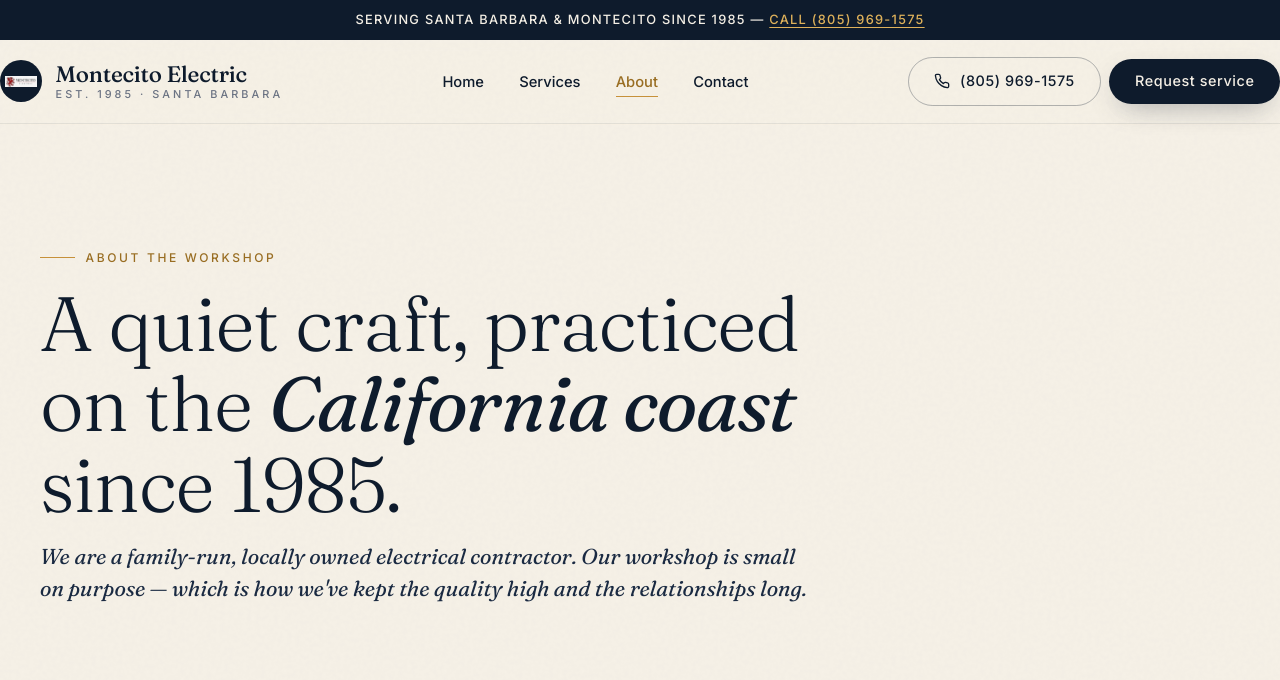
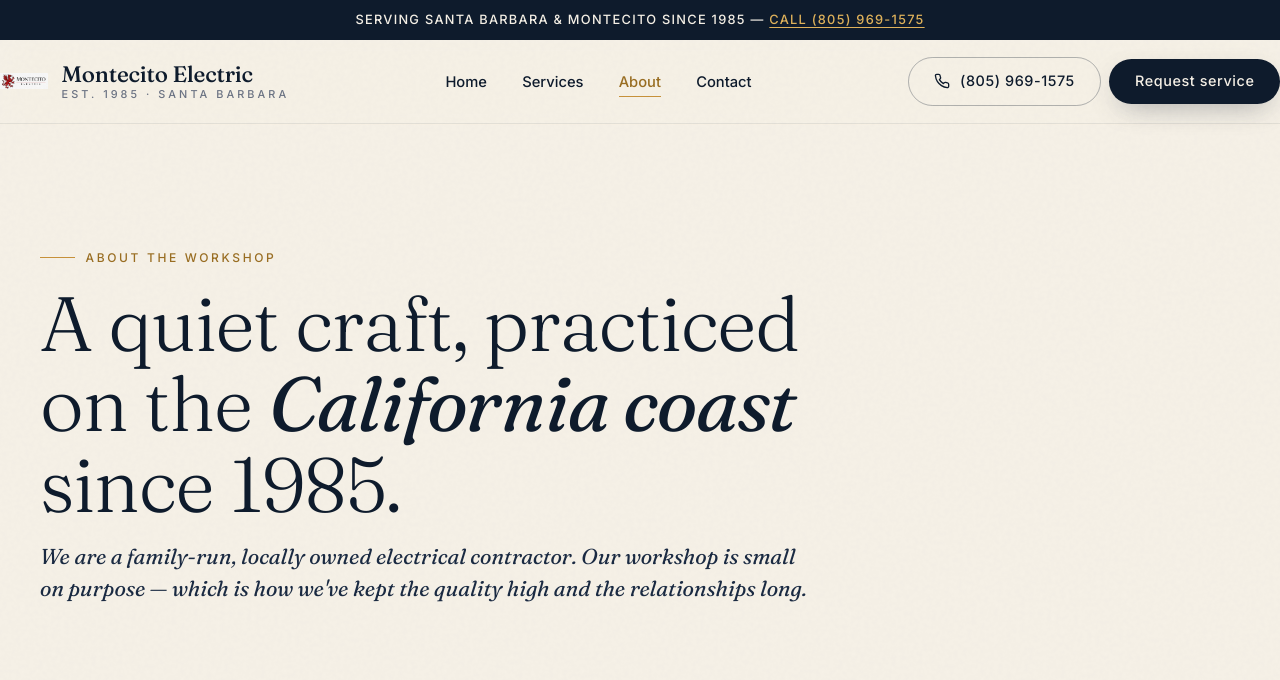
Before and after one commit to carpefukendiem/montecito-electric, a plain HTML site: page about.html in a window 1280 px wide. Shown: the top 680 px of the page. Drawn offline with Linux system fonts and the light colour scheme.

Commit message:
Update logo display and standardize brand text across all pages
Remove circular background from logo mark, increase size to 48px, add
descriptive alt text, and make footer subtitle consistent with header
("Est. 1985 · Santa Barbara").

Co-Authored-By: Claude Opus 4.6 (1M context) <noreply@anthropic.com>

```diff
--- a/about.html
+++ b/about.html
@@ -22,7 +22,7 @@
   <div class="container nav-inner">
     <a href="index.html" class="brand" aria-label="Montecito Electric — Home">
       <span class="brand-mark" aria-hidden="true">
-        <img class="brand-logo" src="assets/images/montecito-electric-logo.png" width="40" height="40" alt="" decoding="async" />
+        <img class="brand-logo" src="assets/images/montecito-electric-logo.png" width="48" height="48" alt="Montecito Electric dragon logo" decoding="async" />
       </span>
       <span class="brand-text">
         <span class="brand-name">Montecito Electric</span>
@@ -245,11 +245,11 @@
       <div class="footer-brand">
         <a href="index.html" class="brand" aria-label="Montecito Electric">
           <span class="brand-mark" aria-hidden="true">
-            <img class="brand-logo" src="assets/images/montecito-electric-logo.png" width="40" height="40" alt="" decoding="async" />
+            <img class="brand-logo" src="assets/images/montecito-electric-logo.png" width="48" height="48" alt="Montecito Electric dragon logo" decoding="async" />
           </span>
           <span class="brand-text">
             <span class="brand-name">Montecito Electric</span>
-            <span class="brand-sub">Est. 1985</span>
+            <span class="brand-sub">Est. 1985 · Santa Barbara</span>
           </span>
         </a>
         <p>A locally owned and operated, family-run electrical contractor serving the Santa Barbara and Montecito community since 1985.</p>
--- a/assets/css/styles.css
+++ b/assets/css/styles.css
@@ -174,22 +174,15 @@ section { padding: clamp(5rem, 9vw, 8.5rem) 0; position: relative; }
   text-decoration: none;
 }
 .brand-mark {
-  width: 42px; height: 42px;
+  width: 48px; height: 48px;
   flex: 0 0 auto;
   display: grid; place-items: center;
-  border-radius: 50%;
-  background: var(--ink);
-  color: var(--amber-lite);
 }
 .brand-mark .brand-logo {
-  width: 32px;
-  height: 32px;
+  width: 48px;
+  height: 48px;
   object-fit: contain;
   display: block;
-}
-.site-footer .brand-mark {
-  background: var(--ivory);
-  border: 1px solid rgba(14, 27, 44, 0.12);
 }
 .brand-text {
   display: flex; flex-direction: column; line-height: 1;
```
Also changed, not shown: contact.html (+3 -3 lines), index.html (+3 -3 lines), services.html (+3 -3 lines).
